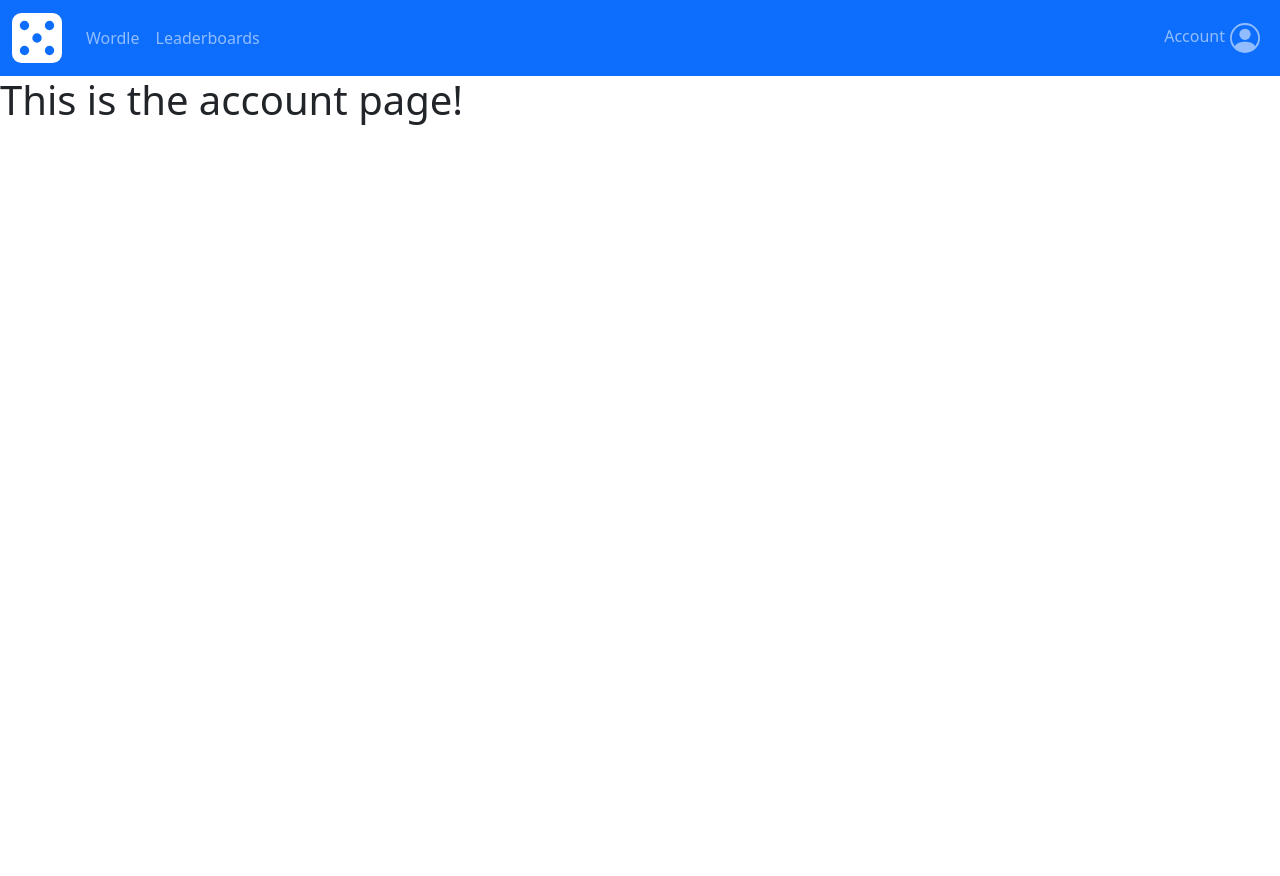
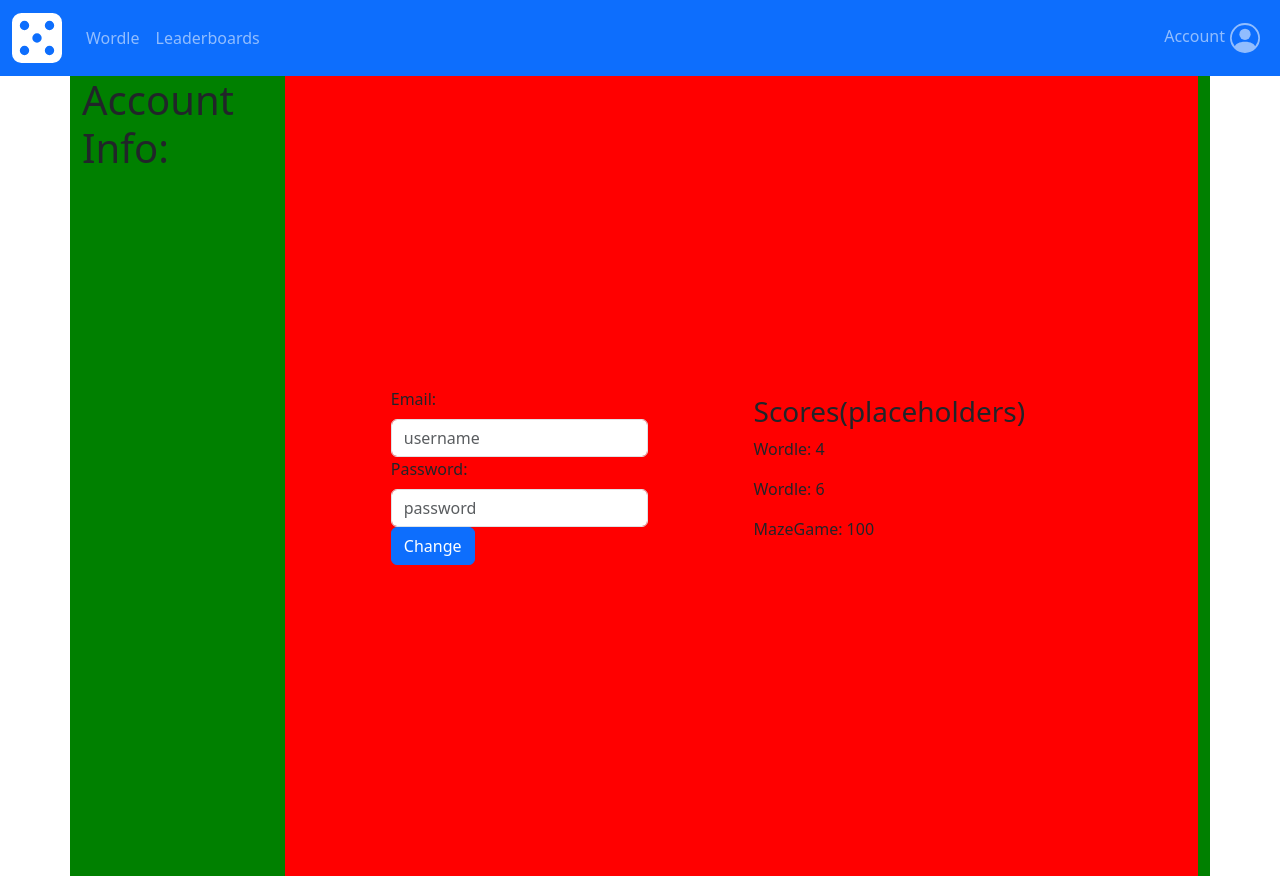
Before and after one commit to MichaelWhiting/PersonalProjectWD, a React (Vite) app: page /account in a window 1280 px wide. Before the commit the page ends 800 px from the top, so only its background shows below. Built offline with nearby package versions, Linux system fonts and the light colour scheme.

Commit message:
somewhat finished with basic account UI

```diff
--- /dev/null
+++ b/src/components/AccountEditCell.jsx
@@ -0,0 +1,22 @@
+import { Button, Container, Form } from "react-bootstrap";
+
+
+function AccountEditCell() {
+    return (
+        <Container className="d-flex justify-content-center align-items-center">
+            <Form>
+                <Form.Group>
+                    <Form.Label>Email: </Form.Label>
+                    <Form.Control type="text" placeholder="username"/>
+
+                    <Form.Label>Password: </Form.Label>
+                    <Form.Control type="password" placeholder="password"/>
+
+                    <Button variant="primary" type="submit">Change</Button>
+                </Form.Group>
+            </Form>
+        </Container>
+    )
+}
+
+export default AccountEditCell;
--- a/src/components/AccountInfoCell.jsx
+++ b/src/components/AccountInfoCell.jsx
@@ -1,10 +1,17 @@
-
+import { Container } from "react-bootstrap";
+import AccountEditCell from "./AccountEditCell.jsx";
+import AccountScoresCell from "./AccountScoresCell.jsx";
 
 function AccountInfoCell() {
+
     return (
-        <div className="account-info">
-            <h3>Username: Username</h3>
-        </div>
+        <Container className="min-vh-100 d-flex" style={{background: "green"}}>
+            <h1>Account Info:</h1>
+            <Container className="d-flex vh-20 justify-content-center align-items-center" style={{background: "red"}}>
+                <AccountEditCell/>
+                <AccountScoresCell/>
+            </Container>
+        </Container>
     )
 }
 
--- /dev/null
+++ b/src/components/AccountScoresCell.jsx
@@ -0,0 +1,16 @@
+import { Container } from "react-bootstrap"
+import { FloatingLabel } from "react-bootstrap";
+
+function AccountScoresCell() {
+    // make a array of the scores of the user later
+    return (
+        <Container>
+            <h3>Scores(placeholders)</h3>
+            <p>Wordle: 4</p>
+            <p>Wordle: 6</p>
+            <p>MazeGame: 100</p>
+        </Container>
+    )
+}
+
+export default AccountScoresCell
--- a/src/components/LeaderboardCard.jsx
+++ b/src/components/LeaderboardCard.jsx
@@ -3,6 +3,7 @@ import { Card } from "react-bootstrap";
 import { useSelector, useDispatch } from "react-redux";
 import { useEffect } from "react";
 import axios from "axios";
+import { FloatingLabel } from "react-bootstrap";
 
 function LeaderboardCard(props) {
     const { gameName, scoreIds } = props.game;
@@ -17,6 +18,8 @@ function LeaderboardCard(props) {
             type: "REQUEST_SCORES",
             payload: data.scores
         })
+
+        return data.scores;
     }
 
 
@@ -26,11 +29,19 @@ function LeaderboardCard(props) {
         // requestScores(dispatch, gameName)
     }, []);
 
+    // const scores1 = grabScores();
+    // console.log("scores1", scores1)
+    // const scoresList = scores1.map((score) => {
+    //     return (
+    //         <FloatingLabel>{score}</FloatingLabel>
+    //     )
+    // });
+
     return (
         <Card style={{width: 300}}>
             <Card.Body>
                 <Card.Title>{gameName}</Card.Title>
-                <Card.Text>Scores: {scoreIds}</Card.Text>
+                <Card.Text>score placeholder</Card.Text>
             </Card.Body>
         </Card>
     )
--- a/src/pages/AccountPage.jsx
+++ b/src/pages/AccountPage.jsx
@@ -1,10 +1,8 @@
-
+import { Container } from "react-bootstrap";
+import AccountInfoCell from "../components/AccountInfoCell.jsx";
 function AccountPage() {
     return (
-        <>
-            <h1>This is the account page!</h1>
-
-        </>
+        <AccountInfoCell/>
     )
 }
 
```
Also changed, not shown: 1 other file (tests, documents, lock files or other folders).
